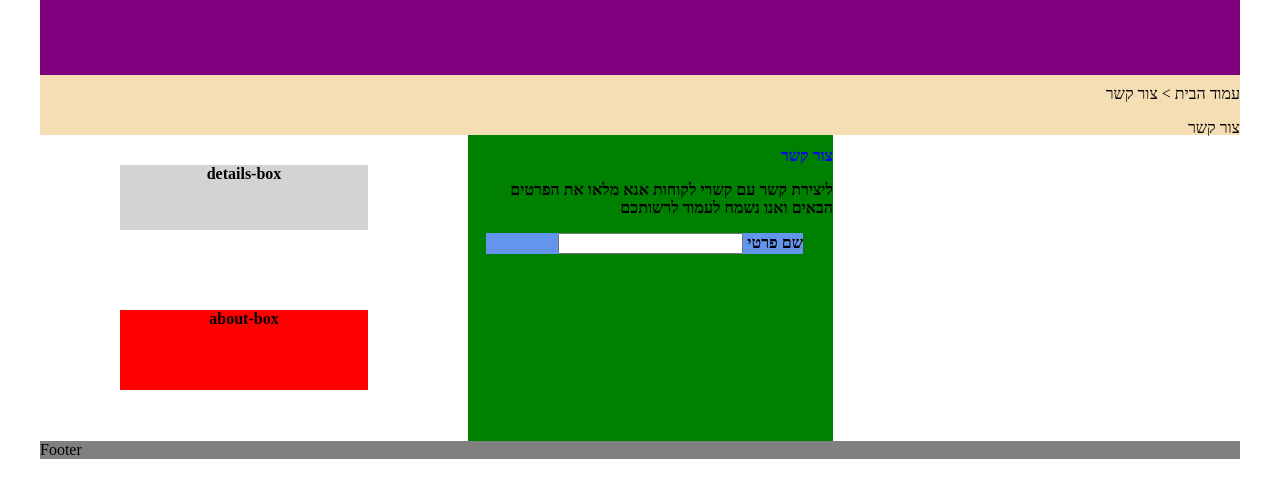
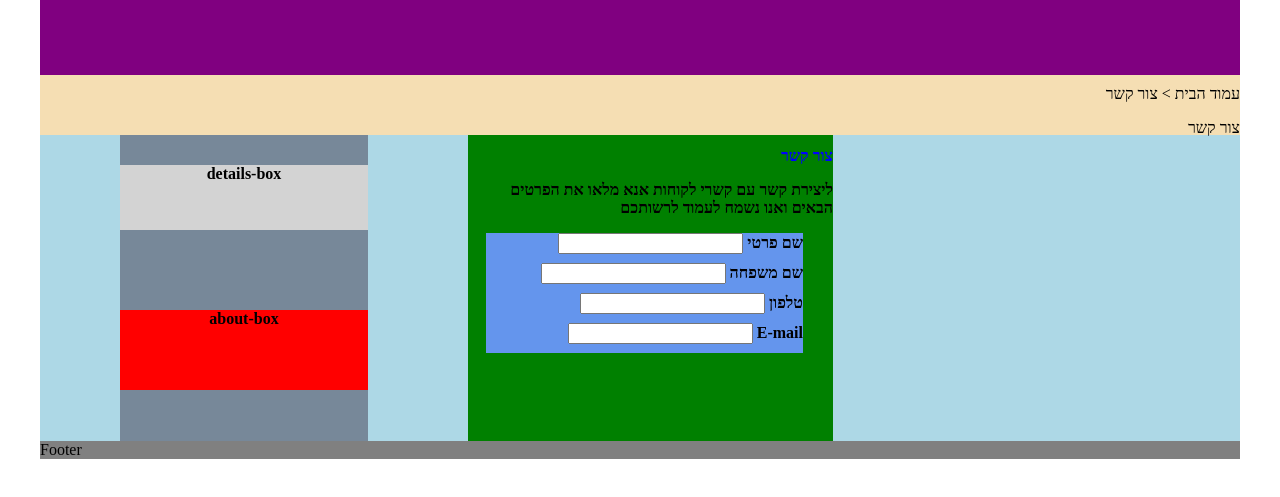
Before and after one commit to HanyRazSivan/MyMidProject, a plain HTML site: page contact.html in a window 1280 px wide. Shown: the part 65-562 px from the top of the page. Drawn offline with Linux system fonts and the light colour scheme.

Commit message:
create-contact-box-row

```diff
--- a/contact.css
+++ b/contact.css
@@ -22,13 +22,13 @@ ul li { display: inline;}
     background-color: wheat
 
 }
+
 .main-div-wrapper {
     display: flex;
     flex-flow: row wrap;
     font-weight: bold;
     text-align: center;
-
-
+    background-color: lightblue;
 }
 
 .spacer-left-mid {
@@ -37,6 +37,7 @@ ul li { display: inline;}
 
 .left-boxes {
     margin-left: 80px;
+    background-color:lightslategrey;
 }
 
 .header {
@@ -69,12 +70,16 @@ ul li { display: inline;}
     color: black;
 }
 
-.create-contact-box2 {
+.create-contact-box-body {
     margin-top: 10px;
     margin-right: 30px;
     text-align: right;
     direction: rtl;
     background-color: cornflowerblue;
+}
+
+.create-contact-box-row {
+    height: 30px;
 }
 
 .details-box{
--- a/contact.html
+++ b/contact.html
@@ -26,7 +26,6 @@
            עמוד הבית > צור קשר
              <p> צור קשר</p>
     </div>
-
     <div class="main-div-wrapper">
         <div class="left-boxes">
             <div class="details-box">
@@ -41,9 +40,23 @@
                 צור קשר
                 <p>ליצירת קשר עם קשרי לקוחות אנא מלאו את הפרטים הבאים ואנו נשמח לעמוד לרשותכם</p>
             </div>
-            <div class="create-contact-box2">
-                <label>שם פרטי</label>
-                <input type="text">
+            <div class="create-contact-box-body">
+                <div class="create-contact-box-row">
+                    <label>שם פרטי</label>
+                    <input type="text">
+                </div>
+                <div class="create-contact-box-row">
+                    <label>שם משפחה</label>
+                    <input type="text">
+                </div>
+                <div class="create-contact-box-row">
+                    <label>טלפון</label>
+                    <input type="text">
+                </div>
+                <div class="create-contact-box-row">
+                    <label>E-mail</label>
+                    <input type="text">
+                </div>
             </div>
         </div>
     </div>
```
